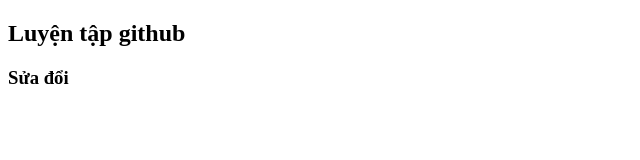
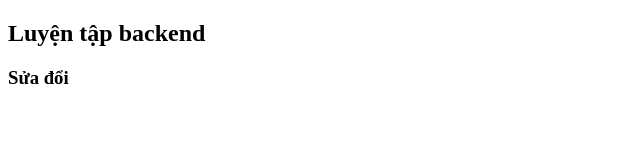
Before and after one commit to NguyenYen317/duan2, a plain HTML site: page index.html in a window 1280 px wide. Shown: the full height of the page, 0-640 px from the left. Drawn offline with Linux system fonts and the light colour scheme.

Commit message:
1. khởi tạo lập trình

```diff
--- a/index.html
+++ b/index.html
@@ -6,7 +6,7 @@
     <title>luyện tập github cơ bản</title>
 </head>
 <body>
-    <h2>Luyện tập github</h2>
+    <h2>Luyện tập backend</h2>
     <h3>Sửa đổi </h3>
 </body>
 </html>
```
